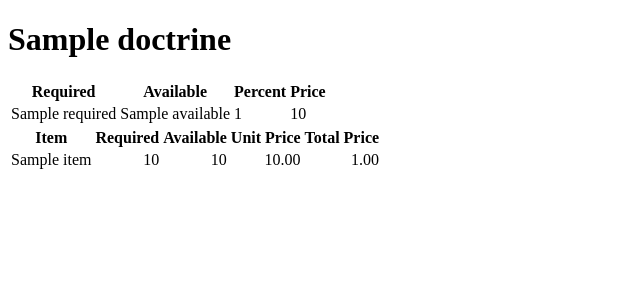
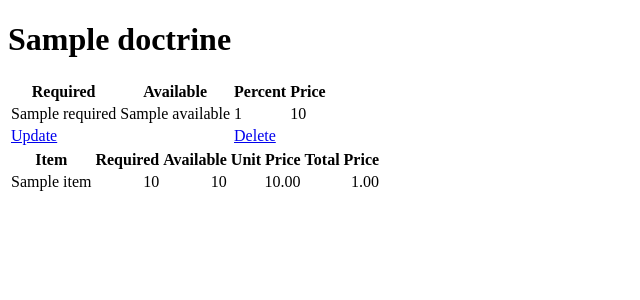
Before and after one commit to mobiusxs/reserves, a Flask app: template templates/doctrine/doctrine.html in a window 1280 px wide. Shown: the part 26-326 px from the top of the page, without its empty margins (0-640 px from the left). Run offline with Flask 2, Linux system fonts and the light colour scheme; the template is opened without the code that fills it: most values are stand-ins (such as "Sample title", 1, 10 or a date in 2020).

Commit message:
add links to update and delete doctrine

```diff
--- a/templates/doctrine/doctrine.html
+++ b/templates/doctrine/doctrine.html
@@ -17,8 +17,11 @@
             <td>{{ doctrine['percent'] }}</td>
             <td>{{ "{:,}".format(doctrine['price']) }}</td>
         </tr>
+        <tr>
+            <td colspan="2"><a href="{{ url_for('doctrine.update', id=doctrine['id']) }}">Update</a></td>
+            <td colspan="2"><a href="{{ url_for('doctrine.delete', id=doctrine['id']) }}">Delete</a></td>
+        </tr>
     </table>
-
     <table>
         <tr>
             <th>Item</th>
```
